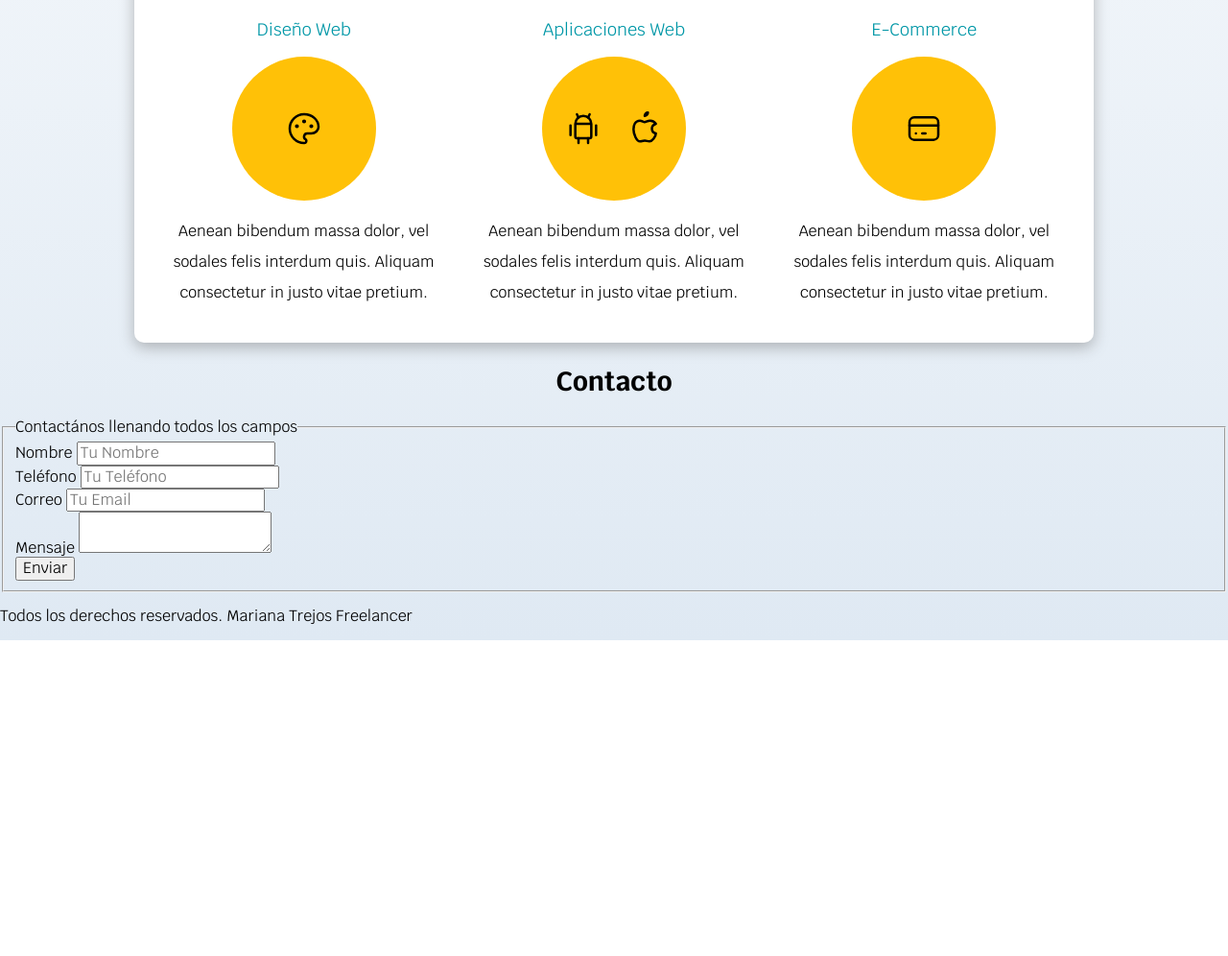
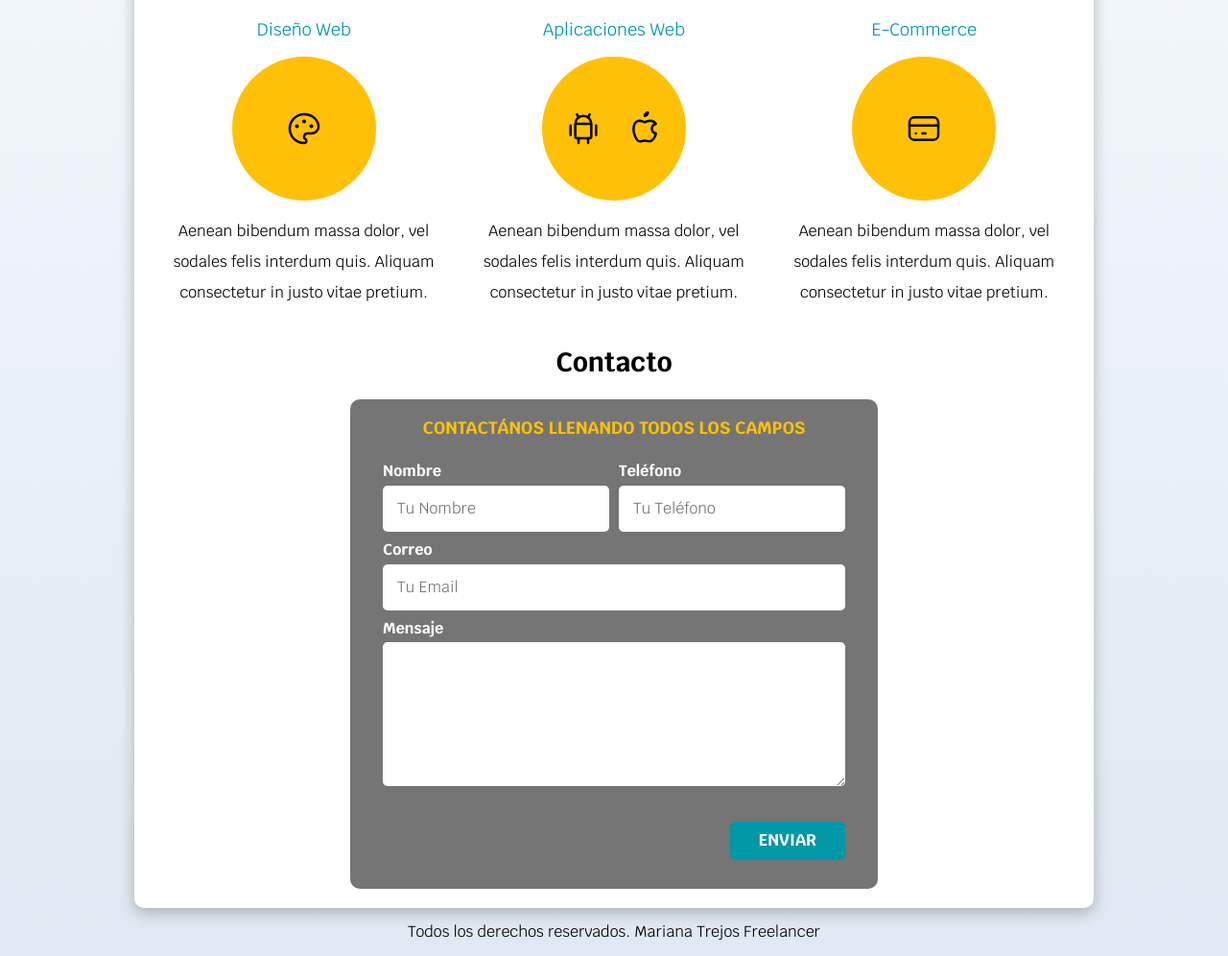
Before and after one commit to MariTG007/Pagina_Freelancer, a plain HTML site: page index.html in a window 1280 px wide. Shown: the part 700-1696 px from the top of the page at 96% size. Before the commit the page ends 1367 px from the top, so only its background shows below. Drawn offline with Linux system fonts and the light colour scheme.

Commit message:
Finalizado

```diff
--- a/css/styles.css
+++ b/css/styles.css
@@ -11,6 +11,7 @@
 html {
     font-size: 62.5%;
     box-sizing: border-box; /* Hack para Box Model */
+    scroll-snap-type: y mandatory;
 }
 *, *:before, *:after {
     box-sizing: inherit;
@@ -37,11 +38,15 @@ body {
     border-radius: .5rem;/**darle borde al boton**/
     width: 90%;
     text-align: center;
+    border: none;
 }
 @media (min-width: 480px) {
     .boton {
         width: auto;
     }
+}
+.boton:hover {
+    cursor: pointer;
 }
 
 .sombra {
@@ -71,6 +76,23 @@ h1,h2,h3 {
 .titulo span {
     font-size: 2rem;
 }
+
+/* Utilidades */
+.w-sm-100 {
+    width: 100%;
+}
+@media (min-width: 768px) {
+    .w-sm-100 {
+        width: auto;
+    }
+}
+.flex {
+    display: flex;
+}
+.alinear-derecha {
+    justify-content: flex-end;
+}
+
 
 /* Navegación Principal */
 .nav-bg {
@@ -131,6 +153,15 @@ h1,h2,h3 {
     align-items: flex-end;
 }
 
+/* Scroll Snap */
+.servicios,
+.navegacion-principal,
+.formulario {
+    scroll-snap-align: center;
+    scroll-snap-stop: always;
+}
+
+
 /* Servicios */
 @media (min-width: 768px) {
     .servicios {
@@ -163,3 +194,64 @@ h1,h2,h3 {
     justify-content: space-evenly;
     align-items: center;
 }
+
+/* Contacto */
+.formulario {
+    background-color: var(--gris);
+    width: min( 55rem, 100% );/* Utilizar el valor más pequeño *//* Tiene que ser más de 50 para que salga como en el video */
+    margin: 0 auto;
+    padding: 2rem;
+    border-radius: 1rem;
+}
+
+.formulario fieldset {
+    border: none;
+}
+.formulario legend {
+    text-align: center;
+    font-size: 1.8rem;
+    text-transform: uppercase;
+    font-weight: 700;
+    margin-bottom: 2rem;
+    color: var(--primario);
+}
+
+@media (min-width: 768px) {
+    .contenedor-campos {
+        display: grid;
+        grid-template-columns: repeat(2, 1fr);
+        grid-template-rows: auto auto 20rem;
+        column-gap: 1rem;
+    }
+
+    .campo:nth-child(3),
+    .campo:nth-child(4){
+        grid-column: 1 / 3;
+    }
+}
+
+.campo {
+    margin-bottom: 1rem;
+
+}
+.campo label {
+    color: var(--blanco);
+    font-weight: bold;
+    margin-bottom: .5rem;
+    display: block;
+}
+.campo textarea {
+    height: 15rem;
+}
+
+.input-text {
+    width: 100%;
+    border: none;
+    padding: 1.5rem;
+    border-radius: .5rem;
+}
+
+/* Footer */
+.footer {
+    text-align: center;
+}
--- a/index.html
+++ b/index.html
@@ -106,44 +106,44 @@
             </section>
         </div> <!--Este es el cierre de la clase de servicios-->
 
-    </main>
-
         <section>
             <h2>Contacto</h2>
 
-        <form action="">
+            <form class="formulario">
                 <fieldset>
                     <legend>Contactános llenando todos los campos</legend>
 
-                <div>
+                    <div class="contenedor-campos">
+                        <div class="campo">
                             <label>Nombre</label>
-                    <input type="text" placeholder="Tu Nombre">
+                            <input class="input-text" type="text" placeholder="Tu Nombre">
                         </div>
 
-                <div>
+                        <div class="campo">
                             <label>Teléfono</label>
-                    <input type="tel" placeholder="Tu Teléfono">
+                            <input class="input-text" type="tel" placeholder="Tu Teléfono">
                         </div>
 
-                <div>
+                        <div class="campo">
                             <label>Correo</label>
-                    <input type="email" placeholder="Tu Email">
+                            <input class="input-text" type="email" placeholder="Tu Email">
                         </div>
 
-                <div>
+                        <div class="campo">
                             <label>Mensaje</label>
-                    <textarea></textarea>
+                            <textarea class="input-text"></textarea>
+                        </div>
                     </div>
 
-                <div>
-                    <input type="submit" value="Enviar">
+                    <div class="alinear-derecha flex">
+                        <input class="boton w-sm-100" type="submit" value="Enviar">
                     </div>
 
                 </fieldset>
             </form>
         </section>
-
-    <footer>
+    </main>
+    <footer class="footer">
         <p>Todos los derechos reservados. Mariana Trejos Freelancer</p>
 
     </footer>
```
Lines whose indentation alone changed are shown as unchanged.
